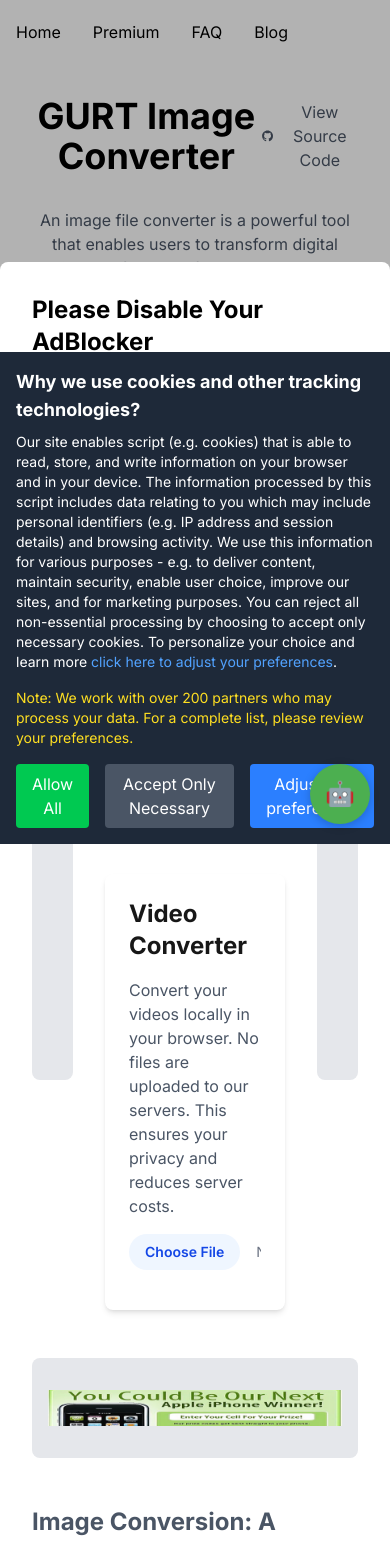
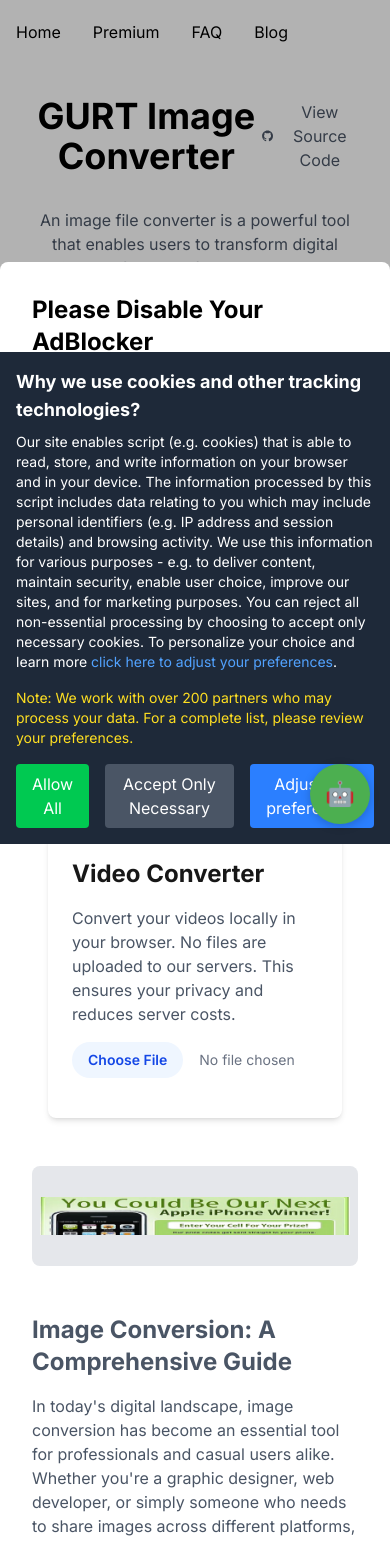
Before and after one commit to ascpixi/gurt, a Next.js app: page / in a window 390 px wide. Shown: the top 1541 px of the page. Built offline with nearby package versions, Linux system fonts and the light colour scheme.

Commit message:
Damn daniel....

```diff
--- a/src/app/page.tsx
+++ b/src/app/page.tsx
@@ -393,7 +393,7 @@
         </p>
 
         <div className="grid grid-cols-12 gap-4">
-          <div className="col-span-2">
+          <div className="col-span-2 hidden md:block">
             <a href="https://steak.com" target="_blank" rel="noopener noreferrer" className="block">
               <div className="bg-gray-200 p-4 rounded-lg h-[600px] flex items-center justify-center">
                 <Image
@@ -407,7 +407,7 @@
             </a>
           </div>
 
-          <div className="col-span-8">
+          <div className="col-span-12 md:col-span-8">
             <div className="bg-white p-6 rounded-lg shadow-lg">
               <div className="mb-4">
                 <label className="block text-gray-700 text-sm font-bold mb-2">
@@ -465,7 +465,7 @@
             </div>
           </div>
 
-          <div className="col-span-2">
+          <div className="col-span-2 hidden md:block">
             <a href="https://twitter.com/ascpixi" target="_blank" rel="noopener noreferrer" className="block">
               <div className="bg-gray-200 p-4 rounded-lg h-[600px] flex items-center justify-center">
                 <Image
@@ -482,7 +482,7 @@
 
         <div className="mt-8">
           <a href="https://youtube.com/shorts/SQ-LNKmmnkQ" target="_blank" rel="noopener noreferrer" className="block">
-            <div className="bg-gray-200 p-4 rounded-lg h-[100px] flex items-center justify-center">
+            <div className="bg-gray-200 p-2 md:p-4 rounded-lg h-[100px] flex items-center justify-center">
               <img
                 src="/ads/bottom-ad.jpg"
                 alt="Advertisement"
```
